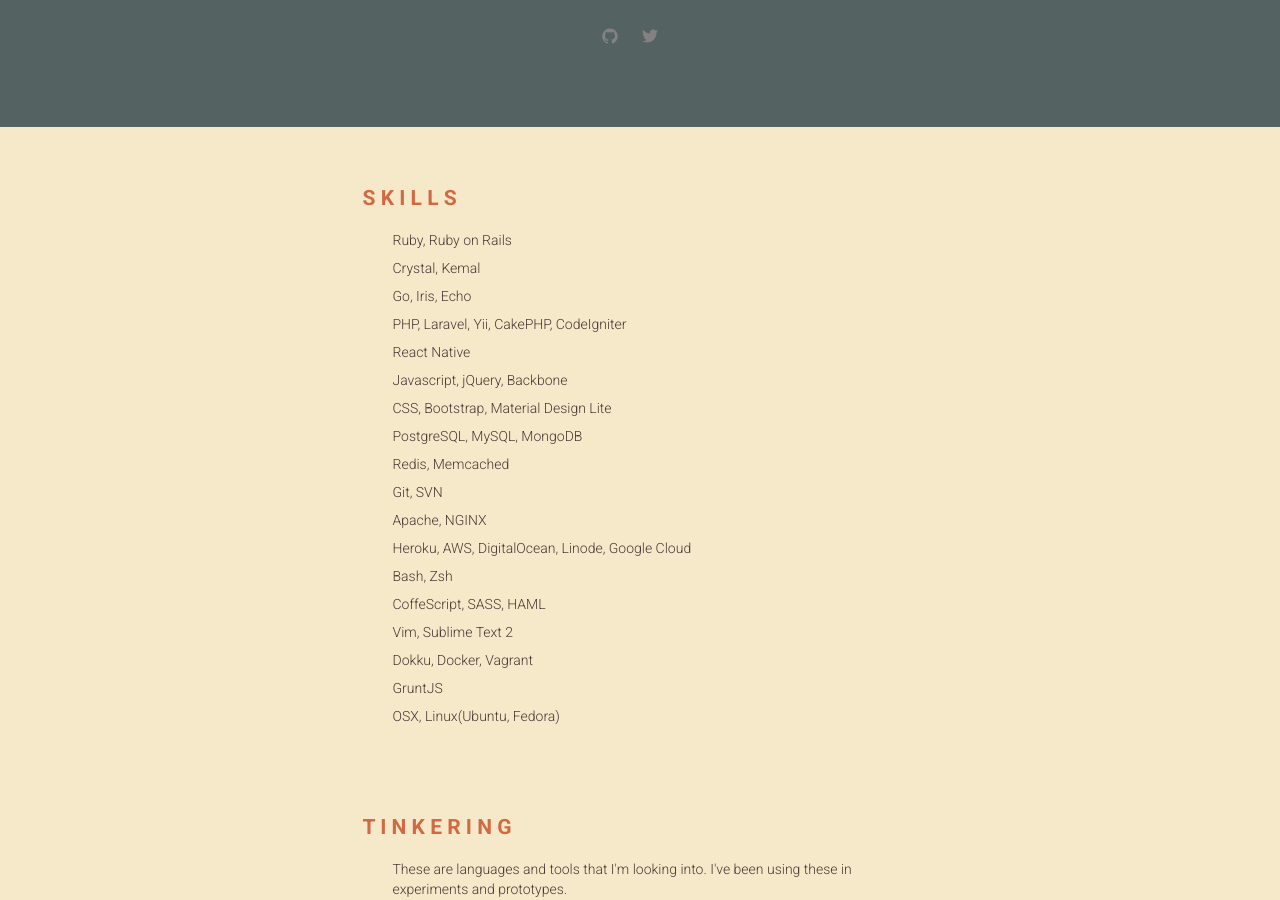
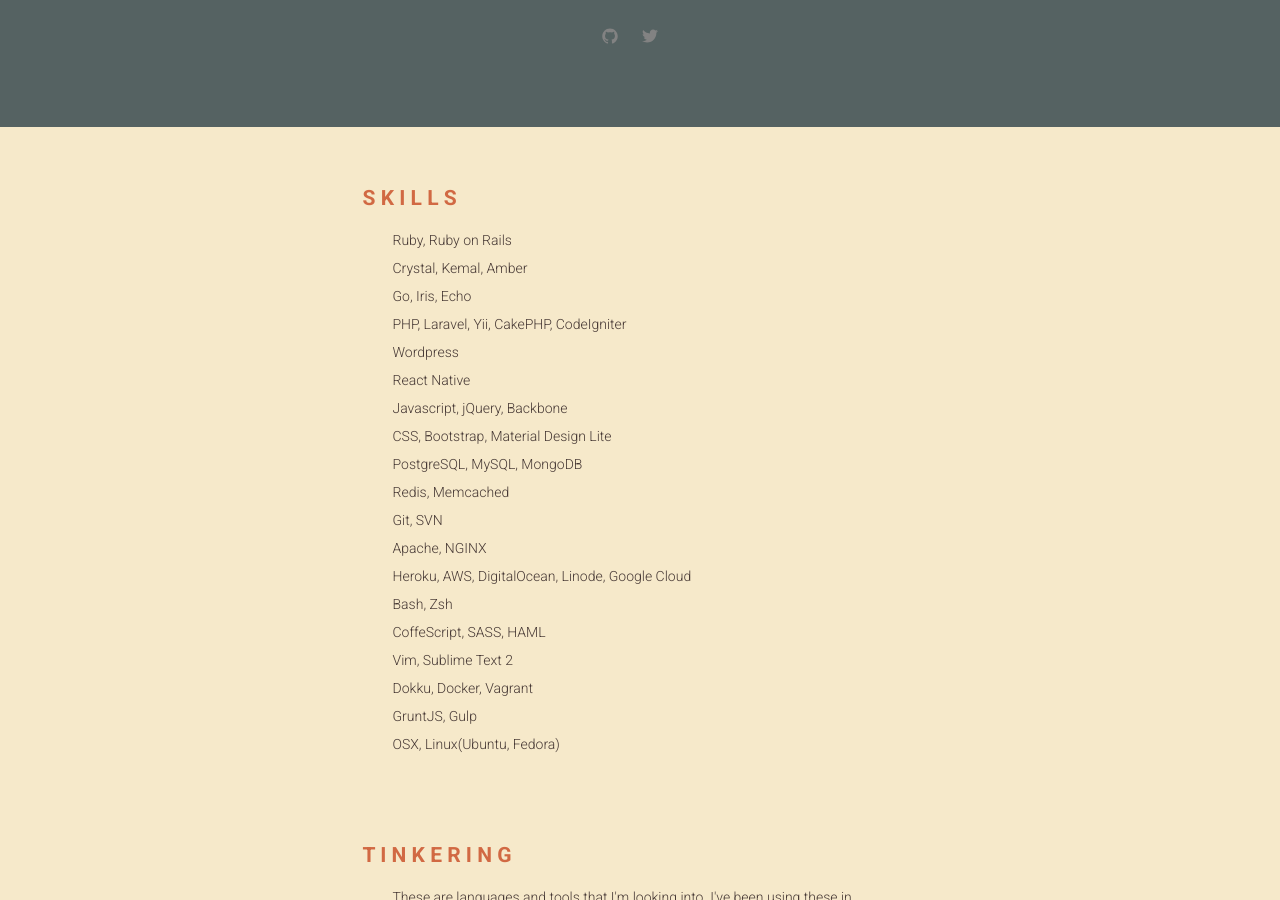
Before and after one commit to aldoutrera/aldoutrera.github.io, a Jekyll site: the page built from index.html, in a window 1280 px wide and 900 px high, scrolled down 387 px. Built offline with Jekyll 4.4.1, drawn with Linux system fonts in a browser that asks for light colours.

Commit message:
Adding wordpress, amber and gulp

```diff
--- a/index.html
+++ b/index.html
@@ -9,9 +9,10 @@
       <h2 class="content-heading first">S K I L L S</h2>
       <ul>
         <li>Ruby, Ruby on Rails</li>
-        <li>Crystal, Kemal</li>
+        <li>Crystal, Kemal, Amber</li>
         <li>Go, Iris, Echo</li>
         <li>PHP, Laravel, Yii, CakePHP, CodeIgniter</li>
+        <li>Wordpress</li>
         <li>React Native</li>
         <li>Javascript, jQuery, Backbone</li>
         <li>CSS, Bootstrap, Material Design Lite</li>
@@ -24,7 +25,7 @@
         <li>CoffeScript, SASS, HAML</li>
         <li>Vim, Sublime Text 2</li>
         <li>Dokku, Docker, Vagrant</li>
-        <li>GruntJS</li>
+        <li>GruntJS, Gulp</li>
         <li>OSX, Linux(Ubuntu, Fedora)</li>
       </ul>
 
```
